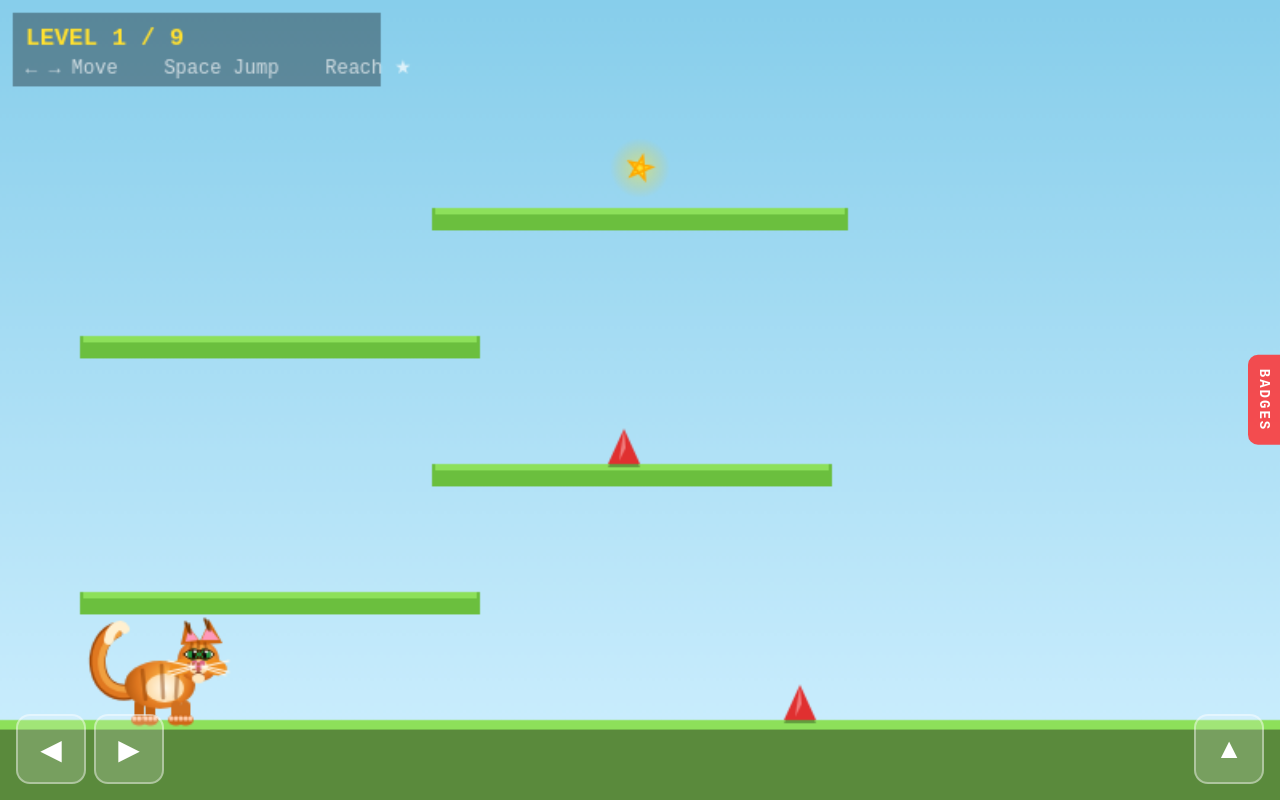
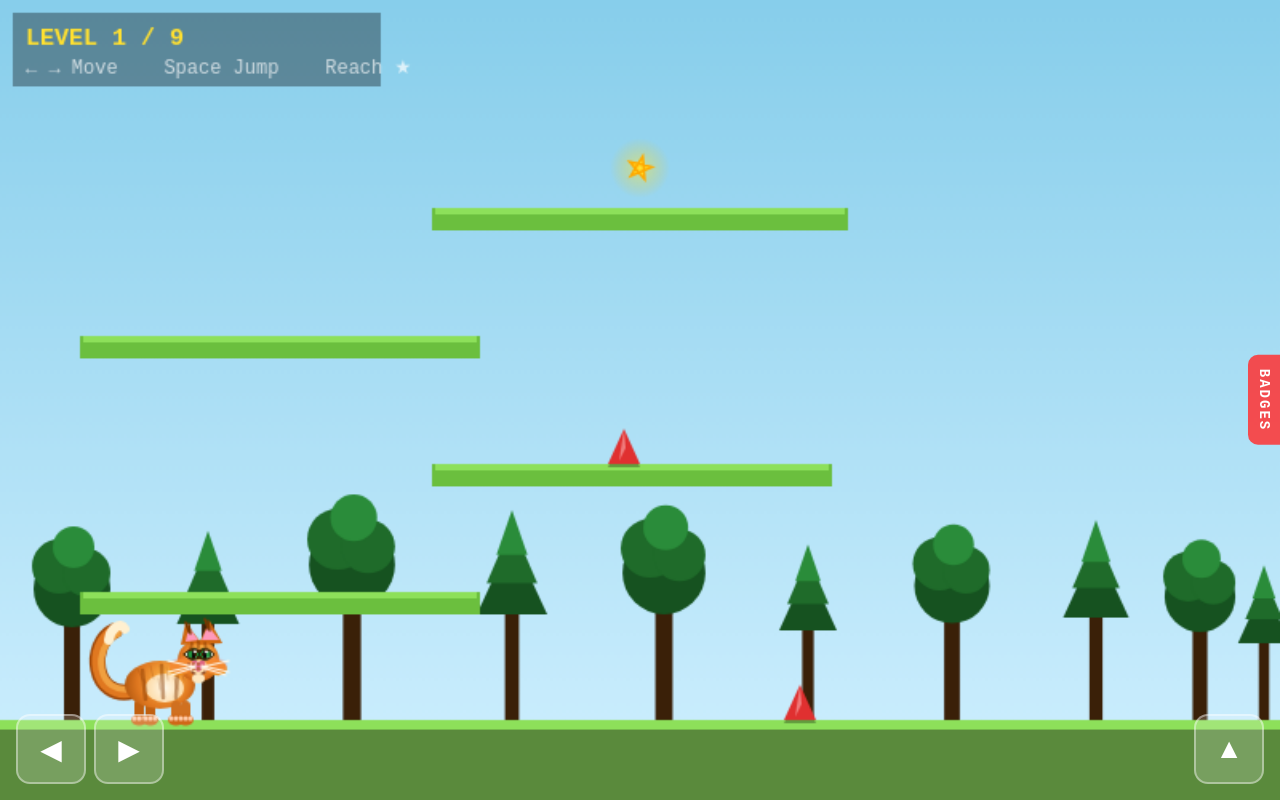
Before and after one commit to BadCoder666/Zsaron, a plain HTML site: page games/jumping-cat.html in a window 1280 px wide. Drawn offline with Linux system fonts and the light colour scheme.

Commit message:
Update jumping cat game: happy cat, trees, meow on land, realism, green boss
- Cat now has a happy smile and rosy cheeks instead of neutral expression
- Trees drawn in background of every level (round leafy + pine alternating)
- Boss fight level gets a very green sky/background instead of dark red
- Cat meows softly each time it lands on a platform
- Cat looks more realistic: fur texture strokes, limbal ring on eyes, dual catchlights

Co-Authored-By: Claude Sonnet 4.6 <noreply@anthropic.com>

```diff
--- a/games/jumping-cat.html
+++ b/games/jumping-cat.html
@@ -345,6 +345,26 @@
     osc.start(t); osc.stop(t + 0.55);
   }
 
+  function playLandMeow() {
+    if (!audioCtx) return;
+    const t = audioCtx.currentTime;
+    const osc = audioCtx.createOscillator();
+    const gain = audioCtx.createGain();
+    const filter = audioCtx.createBiquadFilter();
+    osc.connect(filter); filter.connect(gain); gain.connect(audioCtx.destination);
+    osc.type = 'sawtooth'; filter.type = 'lowpass';
+    filter.frequency.setValueAtTime(900, t);
+    filter.frequency.exponentialRampToValueAtTime(350, t + 0.22);
+    osc.frequency.setValueAtTime(500, t);
+    osc.frequency.exponentialRampToValueAtTime(300, t + 0.12);
+    osc.frequency.linearRampToValueAtTime(380, t + 0.18);
+    osc.frequency.exponentialRampToValueAtTime(220, t + 0.28);
+    gain.gain.setValueAtTime(0, t);
+    gain.gain.linearRampToValueAtTime(0.18, t + 0.01);
+    gain.gain.exponentialRampToValueAtTime(0.001, t + 0.32);
+    osc.start(t); osc.stop(t + 0.38);
+  }
+
   function playJump() {
     if (!audioCtx) return;
     const t = audioCtx.currentTime;
@@ -390,7 +410,7 @@
     { sky1: '#1b4332', sky2: '#2d6a4f', ground: '#5c3a1e', platform: '#40916c', platformTop: '#74c69d', spike: '#ff6b35' },
     { sky1: '#0a0a2e', sky2: '#16213e', ground: '#0f3460', platform: '#1a6b8a', platformTop: '#2196b0', spike: '#ff2255' },
     { sky1: '#0a1e3d', sky2: '#1a4a7a', ground: '#1a5a8a', platform: '#2288bb', platformTop: '#55bbee', spike: '#ff4444' },
-    { sky1: '#1a0010', sky2: '#3d0025', ground: '#2a0a18', platform: '#6a1a2a', platformTop: '#aa3040', spike: '#ff8800' },
+    { sky1: '#0a4a0a', sky2: '#22aa22', ground: '#1a5a1a', platform: '#2a7a2a', platformTop: '#55cc55', spike: '#ff8800' },
     { sky1: '#050010', sky2: '#150030', ground: '#1a0535', platform: '#4a1575', platformTop: '#7a30bb', spike: '#ff44ff' },
     { sky1: '#000000', sky2: '#0d0000', ground: '#150000', platform: '#2a0000', platformTop: '#550000', spike: '#ff0000' },
   ];
@@ -725,6 +745,13 @@
       ctx.beginPath(); ctx.moveTo(x1,y1); ctx.lineTo(x2,y2); ctx.stroke();
     });
 
+    // Fur texture strokes (realism)
+    ctx.strokeStyle = 'rgba(140,60,5,0.22)'; ctx.lineWidth = 1; ctx.lineCap = 'round';
+    [[-14,-32,-11,-25],[-6,-34,-4,-26],[4,-33,5,-25],[13,-31,15,-25],
+     [-10,-25,-8,-18],[-1,-26,0,-19],[9,-26,11,-19]].forEach(([x1,y1,x2,y2]) => {
+      ctx.beginPath(); ctx.moveTo(x1,y1); ctx.lineTo(x2,y2); ctx.stroke();
+    });
+
     // ── Front legs ────────────────────────────────────────────────────────
     ctx.strokeStyle = '#d07020'; ctx.lineWidth = 6;
     ctx.beginPath(); ctx.moveTo(10,-9); ctx.lineTo(10 + walk, 0); ctx.stroke();
@@ -780,6 +807,16 @@
     ctx.fillStyle = 'rgba(255,255,255,0.9)';
     ctx.beginPath(); ctx.arc(22,-43,1.3,0,Math.PI*2); ctx.fill();
     ctx.beginPath(); ctx.arc(29,-43,1.3,0,Math.PI*2); ctx.fill();
+    // Secondary catchlight (adds depth)
+    ctx.fillStyle = 'rgba(255,255,255,0.45)';
+    ctx.beginPath(); ctx.arc(23,-39,0.7,0,Math.PI*2); ctx.fill();
+    ctx.beginPath(); ctx.arc(30,-39,0.7,0,Math.PI*2); ctx.fill();
+
+    // Limbal ring (dark edge of iris – realistic)
+    ctx.strokeStyle = 'rgba(5,25,5,0.6)'; ctx.lineWidth = 1.0;
+    [21, 28].forEach(ex => {
+      ctx.beginPath(); ctx.arc(ex, -41, 3.8, 0, Math.PI * 2); ctx.stroke();
+    });
 
     // Eye outline
     ctx.strokeStyle = '#442200'; ctx.lineWidth = 1;
@@ -810,10 +847,14 @@
     ctx.fillStyle = 'rgba(255,200,220,0.55)';
     ctx.beginPath(); ctx.ellipse(22,-35,1.2,1,0,0,Math.PI*2); ctx.fill();
 
-    // Mouth
+    // Rosy cheeks (happy!)
+    ctx.fillStyle = 'rgba(255,120,100,0.25)';
+    ctx.beginPath(); ctx.ellipse(14,-34,8,5,0,0,Math.PI*2); ctx.fill();
+    ctx.beginPath(); ctx.ellipse(34,-34,8,5,0,0,Math.PI*2); ctx.fill();
+
+    // Happy smile
     ctx.strokeStyle = '#884422'; ctx.lineWidth = 1.3; ctx.lineCap = 'round';
-    ctx.beginPath(); ctx.moveTo(24,-30); ctx.lineTo(21,-28); ctx.stroke();
-    ctx.beginPath(); ctx.moveTo(24,-30); ctx.lineTo(27,-28); ctx.stroke();
+    ctx.beginPath(); ctx.moveTo(20,-30); ctx.quadraticCurveTo(24,-26,28,-30); ctx.stroke();
 
     // Chin fluff
     ctx.fillStyle = '#ffe8c0';
@@ -922,13 +963,64 @@
     ctx.restore();
   }
 
+  // ─── Draw trees (background layer) ───────────────────────────────────────
+  function drawTrees(levelIdx) {
+    const isBoss = levelIdx === 6;
+    const isDark = levelIdx >= 4 && levelIdx !== 6;
+    const fc1 = isBoss ? '#1a9a1a' : (isDark ? '#1a4a20' : '#1f6b2a');
+    const fc2 = isBoss ? '#2acc2a' : (isDark ? '#2a6a30' : '#2a8c3a');
+    const fc3 = isBoss ? '#14aa14' : (isDark ? '#164422' : '#165220');
+    const trunkC = '#3a2008';
+    const treeList = [
+      [45,  80, 1.0],  [130, 62, 0.78], [220, 95, 1.12], [320, 68, 0.88],
+      [415, 90, 1.08], [505, 58, 0.72], [595, 82, 0.98], [685, 66, 0.82],
+      [750, 75, 0.92], [790, 50, 0.65],
+    ];
+    treeList.forEach(([tx, th, sc], i) => {
+      const by = 450;
+      ctx.fillStyle = trunkC;
+      ctx.fillRect(tx - 5 * sc, by - th, 10 * sc, th);
+      if (i % 2 === 0) {
+        // Round leafy tree
+        ctx.fillStyle = fc3;
+        ctx.beginPath(); ctx.arc(tx, by - th - 2, 24 * sc, 0, Math.PI * 2); ctx.fill();
+        ctx.fillStyle = fc1;
+        ctx.beginPath(); ctx.arc(tx - 8 * sc, by - th - 16 * sc, 17 * sc, 0, Math.PI * 2); ctx.fill();
+        ctx.beginPath(); ctx.arc(tx + 9 * sc, by - th - 12 * sc, 15 * sc, 0, Math.PI * 2); ctx.fill();
+        ctx.fillStyle = fc2;
+        ctx.beginPath(); ctx.arc(tx + 1 * sc, by - th - 28 * sc, 13 * sc, 0, Math.PI * 2); ctx.fill();
+      } else {
+        // Triangular pine tree
+        ctx.fillStyle = fc3;
+        ctx.beginPath();
+        ctx.moveTo(tx - 25 * sc, by - th + 2);
+        ctx.lineTo(tx, by - th - 52 * sc);
+        ctx.lineTo(tx + 25 * sc, by - th + 2);
+        ctx.closePath(); ctx.fill();
+        ctx.fillStyle = fc1;
+        ctx.beginPath();
+        ctx.moveTo(tx - 18 * sc, by - th - 20 * sc);
+        ctx.lineTo(tx, by - th - 62 * sc);
+        ctx.lineTo(tx + 18 * sc, by - th - 20 * sc);
+        ctx.closePath(); ctx.fill();
+        ctx.fillStyle = fc2;
+        ctx.beginPath();
+        ctx.moveTo(tx - 11 * sc, by - th - 40 * sc);
+        ctx.lineTo(tx, by - th - 72 * sc);
+        ctx.lineTo(tx + 11 * sc, by - th - 40 * sc);
+        ctx.closePath(); ctx.fill();
+      }
+    });
+  }
+
   // ─── Draw background ──────────────────────────────────────────────────────
-  function drawBackground(theme) {
+  function drawBackground(theme, levelIdx) {
     const grd = ctx.createLinearGradient(0, 0, 0, H);
     grd.addColorStop(0, theme.sky1);
     grd.addColorStop(1, theme.sky2);
     ctx.fillStyle = grd;
     ctx.fillRect(0, 0, W, H);
+    drawTrees(levelIdx);
   }
 
   // ─── Collision ────────────────────────────────────────────────────────────
@@ -1016,7 +1108,9 @@
 
     if (cat.y > H + 80) { deaths++; checkBadgePopups(); playMeow(); loadLevel(currentLevel); return; }
 
+    const wasGrounded = cat.onGround;
     resolveCollisions(level.platforms);
+    if (!wasGrounded && cat.onGround) playLandMeow();
 
     for (const s of level.spikes) {
       if (Math.abs(cat.x - s.x) < 12 && cat.y <= s.y + 5 && cat.y >= s.y - 22) {
@@ -1243,7 +1337,7 @@
     const level = LEVELS[currentLevel];
     const theme = THEMES[currentLevel];
 
-    drawBackground(theme);
+    drawBackground(theme, currentLevel);
     drawPlatforms(level.platforms, theme, true);
     drawSpikes(level.spikes, theme.spike);
     if (currentLevel !== 6 || bossDefeated) drawStar(level.goal.x, level.goal.y, tick);
```
